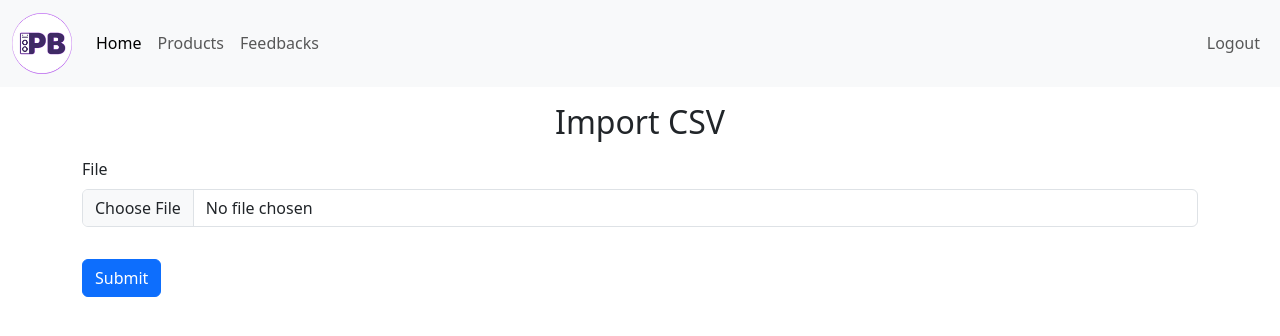
After one commit to Oleg2003Ol/Krupko_hillel, a Django app: page /products/import-csv/ in a window 1280 px wide. The commit adds this page. Shown: the top 336 px of the page. Run offline with Django 4.2, Linux system fonts and the light colour scheme; the visitor is signed in with stand-in values (Sample User, id 1); parts of the project's set-up code (start-up, migrations or seed data) failed here and were passed over; some libraries are stand-ins or nearby versions.

Commit message:
import csv

```diff
--- /dev/null
+++ b/products/forms.py
@@ -0,0 +1,42 @@
+import decimal
+from io import StringIO
+
+import csv
+from django import forms
+from django.core.exceptions import ValidationError
+
+from products.models import Product, Category
+
+
+class ImportCSVForm(forms.Form):
+    file = forms.FileField()
+
+    def clean_file(self):
+        csv_file = self.cleaned_data['file']
+        if not csv_file.name.endswith('.csv'):
+            raise ValidationError('This is not a CSV file')
+        else:
+            reader = csv.DictReader(StringIO(csv_file.read().decode('utf-8')))
+            product_list = []
+            for product in reader:
+                try:
+                    category = Category.objects.get(name=product['categories'])
+                except Category.DoesNotExist:
+                    category = Category.objects.create(name=product['categories'])
+                try:
+                    new_product = Product.objects.create(
+                        name=product['name'],
+                        description=product['description'],
+                        price=decimal.Decimal(product['price']),
+                        sku=product['sku'],
+                        is_active=product['is_active'],
+                    )
+                    new_product.categories.add(category)
+                    product_list.append(new_product)
+                except (KeyError, decimal.InvalidOperation) as errors:
+                    raise ValidationError(errors)
+        return product_list
+
+    def save(self):
+        product_list = self.cleaned_data['file']
+        Product.objects.bulk_create(product_list)
--- a/products/models.py
+++ b/products/models.py
@@ -46,7 +46,7 @@ class Product(PKMixin):
                               blank=True)
     sku = models.CharField(max_length=255)
     is_active = models.BooleanField(default=True)
-    categories = models.ManyToManyField(Category, blank=True)
+    categories = models.ManyToManyField(Category, blank=True, unique=False)
     products = models.ManyToManyField("products.Product", blank=True)
     price = models.DecimalField(
         validators=[MinValueValidator(0)],
--- a/products/urls.py
+++ b/products/urls.py
@@ -1,8 +1,9 @@
 from django.urls import path
 
-from .views import ProductsListView, ExportCSVView
+from .views import ProductsListView, ExportCSVView, ProductImportCSVView
 
 urlpatterns = [
     path('', ProductsListView.as_view(), name='products'),
-    path('export-csv/', ExportCSVView.as_view(), name='export_to_csv')
+    path('export-csv/', ExportCSVView.as_view(), name='export_to_csv'),
+    path('import-csv/', ProductImportCSVView.as_view(), name='import_to_csv')
 ]
--- a/products/views.py
+++ b/products/views.py
@@ -1,8 +1,14 @@
 import csv
-from django.views.generic import ListView
-from .models import Product
+
+from django.contrib.auth.decorators import login_required, user_passes_test
+from django.shortcuts import redirect, render
+from django.urls import reverse_lazy
+from django.utils.decorators import method_decorator
+from django.views.generic import ListView, FormView
 from django.http import HttpResponse
 from django.views import View
+
+from .forms import ImportCSVForm
 from .models import Product
 
 
@@ -13,18 +19,19 @@ class ProductsListView(ListView):
 
 
 class ExportCSVView(View):
-    template_name = 'products/export_to_pdf.html'
-
-    def get(self, request, *args, **kwargs):
+    @staticmethod
+    @method_decorator(login_required)
+    def get(request, *args, **kwargs):
         headers = {
             'Content-Type': 'text/csv',
             'Content-Disposition': 'attachment; filename="products.csv"'
         }
         response = HttpResponse(headers=headers)
         fields_name = ['name', 'description', 'sku', 'image', 'price', 'is_active']
-        writer = csv.DictWriter(response, fieldnames=fields_name, delimiter=';')
+        writer = csv.DictWriter(response, fieldnames=fields_name)
         writer.writeheader()
         for product in Product.objects.iterator():
+            categories = ", ".join([category.name for category in product.categories.all()])
             writer.writerow(
                 {
                     'name': product.name,
@@ -32,7 +39,23 @@ class ExportCSVView(View):
                     'image': product.image.name if product.image else 'no image',
                     'sku': product.sku,
                     'price': product.price,
-                    'is_active': product.is_active
+                    'is_active': product.is_active,
+                    'categories': categories
                 }
             )
         return response
+
+
+class ProductImportCSVView(FormView):
+    form_class = ImportCSVForm
+    template_name = 'products/import_csv.html'
+    success_url = reverse_lazy('products')
+
+    @method_decorator(login_required)
+    @method_decorator(user_passes_test(lambda u: u.is_superuser or u.is_staff))
+    def dispatch(self, request, *args, **kwargs):
+        return super().dispatch(request, *args, **kwargs)
+
+    def form_valid(self, form):
+        form.save()
+        return super().form_valid(form)
--- /dev/null
+++ b/templates/products/import_csv.html
@@ -0,0 +1,17 @@
+{% extends 'base.html' %}
+
+{% block content %}
+    <div class="container py-3">
+        <div class="row">
+            <div class="col-12">
+                <h2 class="text-center mb-3">Import CSV</h2>
+                <form method="post" enctype="multipart/form-data">
+                    {% csrf_token %}
+                    {% include 'parts/form.html' %}
+                    <input class="btn btn-primary mt-3" type="submit"
+                           value="Submit">
+                </form>
+            </div>
+        </div>
+    </div>
+{% endblock content %}
--- a/templates/products/index.html
+++ b/templates/products/index.html
@@ -4,6 +4,9 @@
     <div class="col-12">
         <p>
             <a href="{% url 'export_to_csv' %}">Export to csv</a>
+        </p>
+            <p>
+            <a href="{% url 'import_to_csv' %}">Import to csv</a>
         </p>
     </div>
     <div class="row d-flex flex-wrap justify-content-around mt-4">
```
